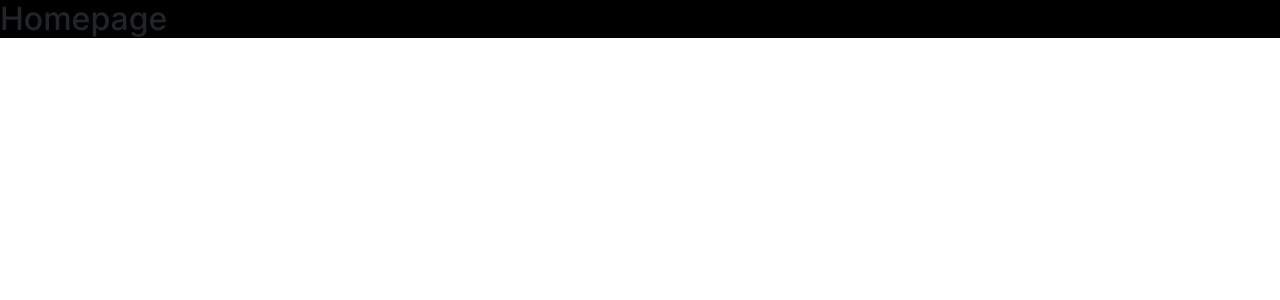
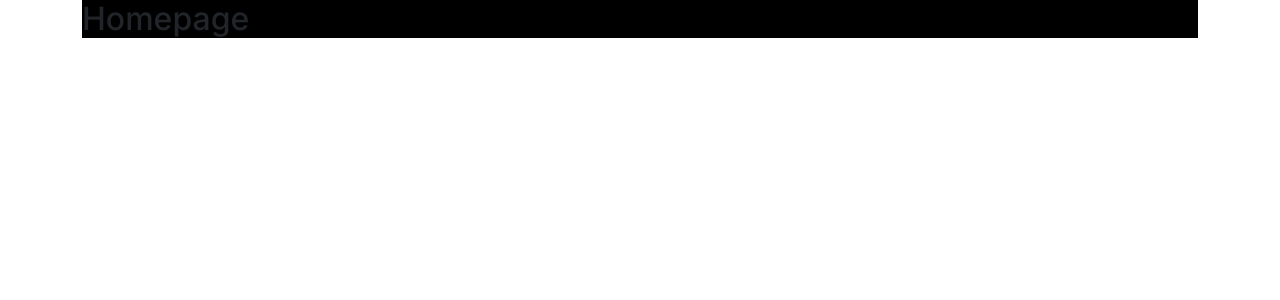
Before and after one commit to mubinkg/product-management-frontend, a Next.js app: page / in a window 1280 px wide. Shown: the top 300 px of the page. Built offline with nearby package versions, Linux system fonts and the light colour scheme.

Commit message:
add container

```diff
--- a/src/app/layout.tsx
+++ b/src/app/layout.tsx
@@ -2,6 +2,7 @@
 import { Inter } from "next/font/google";
 import 'bootstrap/dist/css/bootstrap.min.css';
 import "./globals.css";
+import { Container } from "reactstrap";
 
 const inter = Inter({ subsets: ["latin"] });
 
@@ -17,7 +18,11 @@
 }>) {
   return (
     <html lang="en">
-      <body className={inter.className}>{children}</body>
+      <body className={inter.className}>
+        <Container>
+          {children}
+        </Container>
+      </body>
     </html>
   );
 }
```
